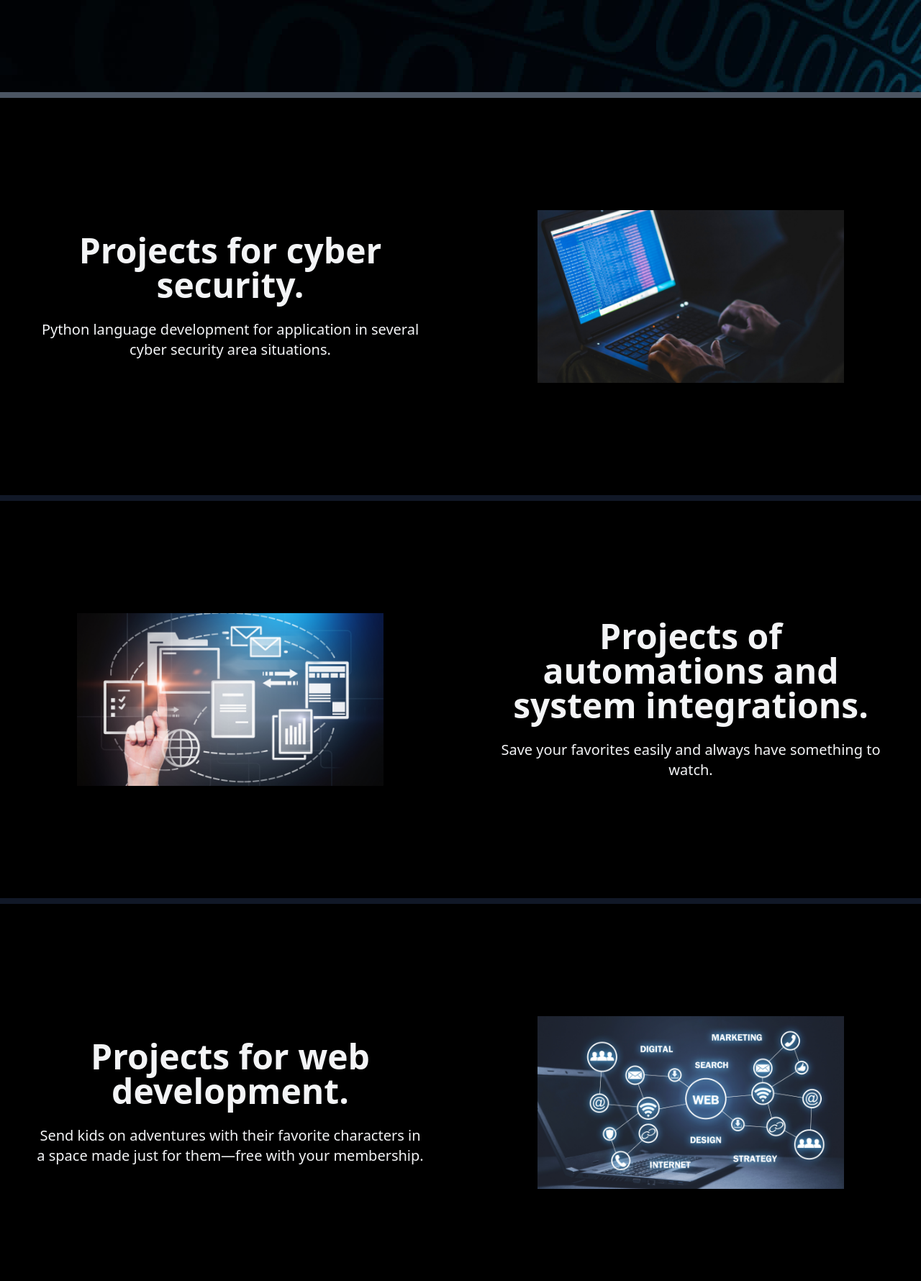
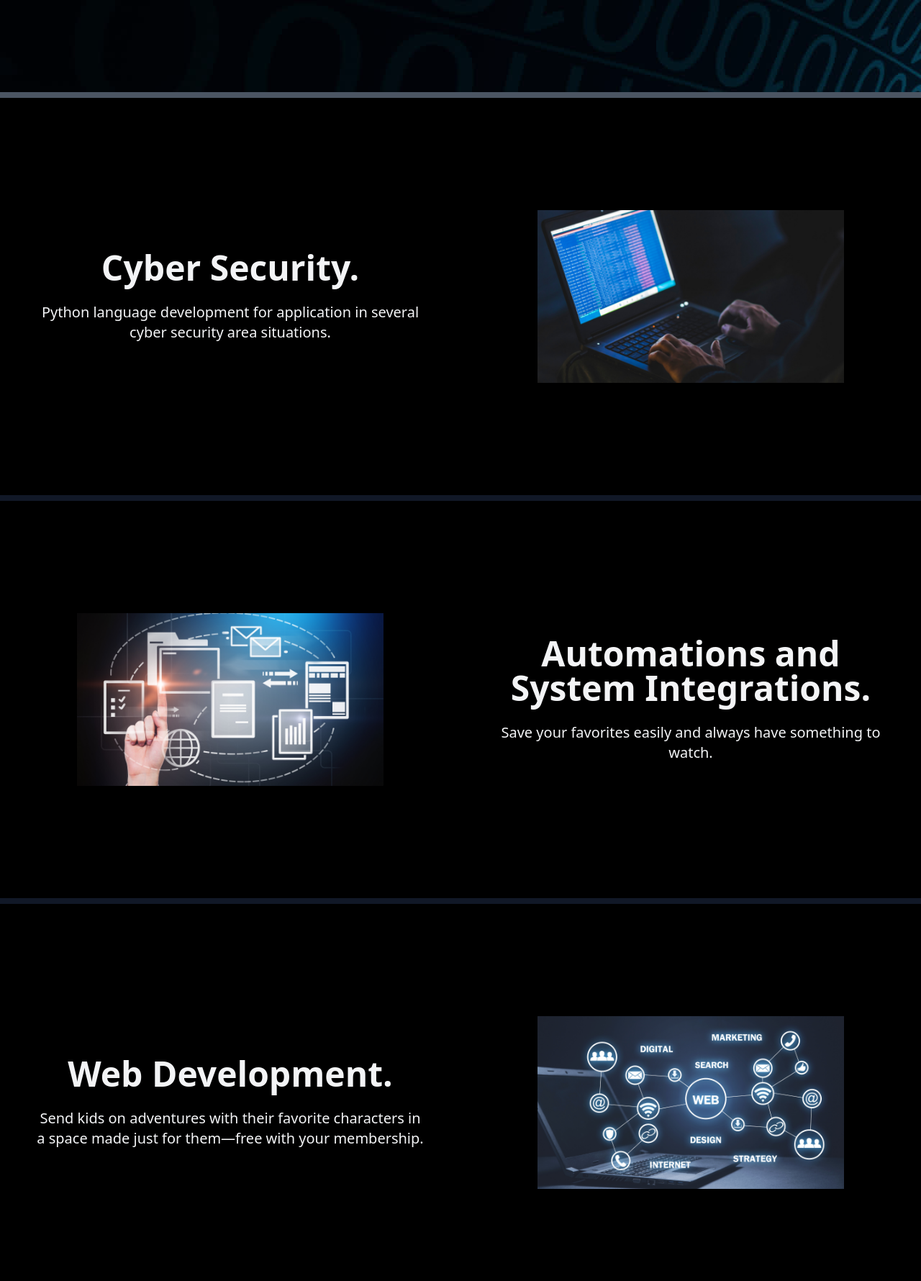
Before and after one commit to renthus/DevProjectFlix, a Django app: page / in a window 1280 px wide. Shown: the part 664-2444 px from the top of the page at 72% size. Run offline with Django 3.2, Linux system fonts and the light colour scheme; some libraries are stand-ins or nearby versions.

Commit message:
update: homepage.html file

```diff
--- a/project/templates/homepage.html
+++ b/project/templates/homepage.html
@@ -43,7 +43,7 @@ Projects
 <section class='flex flex-col md:flex-row items-center border-gray-900 border-b-8' style="min-height: 70vh;">
     <div class="md:w-1/2 flex flex-col justify-center text-center md:text-left p-5 md:p-10 ">
         <h2 class="md:text-5xl text-4xl font-semibold mb-4">
-            Projects for cyber security.
+            Cyber Security.
         </h2>
         <h5 class="md:text-xl text-lg">
             Python language development for application in several cyber security area situations.
@@ -61,7 +61,7 @@ Projects
 
     <div class="md:w-1/2 flex flex-col justify-center text-center md:text-left p-5 md:p-10">
         <h2 class="md:text-5xl text-4xl font-semibold mb-4">
-            Projects of automations and system integrations.
+            Automations and System Integrations.
         </h2>
         <h5 class="md:text-xl text-lg">
             Save your favorites easily and always have something to watch.
@@ -73,7 +73,7 @@ Projects
 <section class='flex flex-col md:flex-row items-center border-gray-900 border-b-8' style="min-height: 70vh;">
     <div class="md:w-1/2 flex flex-col justify-center text-center md:text-left p-5 md:p-10">
         <h2 class="md:text-5xl text-4xl font-semibold mb-4">
-            Projects for web development.
+            Web Development.
         </h2>
         <h5 class="md:text-xl text-lg">
             Send kids on adventures with their favorite characters in a space made just for them—free with your membership.
```
